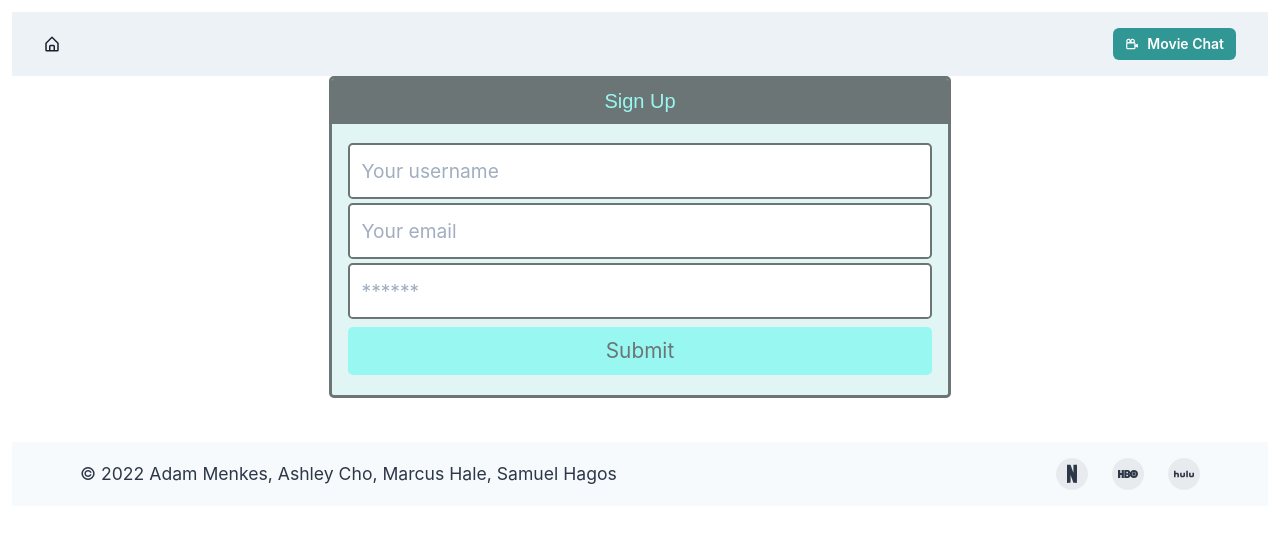
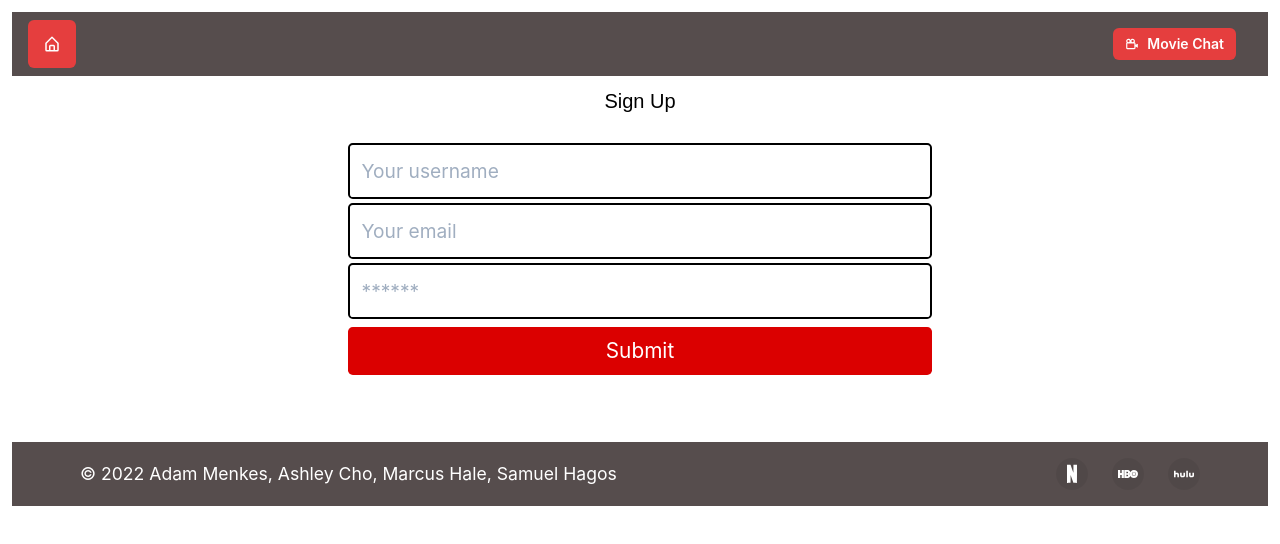
Before and after one commit to acho93/movie-chat, a React (Create React App) app in the folder client/: page /signup in a window 1280 px wide. Shown: the top 544 px of the page. Built offline with nearby package versions, Linux system fonts and the light colour scheme.

Commit message:
update css

```diff
--- a/client/src/components/Footer/index.js
+++ b/client/src/components/Footer/index.js
@@ -44,8 +44,8 @@ const SocialButton = ({
 export default function Footer() {
   return (
       <Box
-          bg={useColorModeValue('gray.50', 'gray.900')}
-          color={useColorModeValue('gray.700', 'gray.200')}>
+          bg={useColorModeValue('#564D4D', 'gray.900')}
+          color={useColorModeValue('white', 'gray.200')}>
           <Container
               as={Stack}
               maxW={'6xl'}
--- a/client/src/components/Navigation/index.js
+++ b/client/src/components/Navigation/index.js
@@ -26,7 +26,7 @@ export default function Navigation() {
 
     return (
         <>
-            <Box bg={useColorModeValue('gray.100', 'gray.900')} px={4}>
+            <Box bg={useColorModeValue('#564d4d', 'gray.900')} px={4}>
                 <Flex h={16} alignItems={'center'} justifyContent={'space-between'}>
                     <IconButton
                         as={Link}
@@ -34,13 +34,14 @@ export default function Navigation() {
                         size={'lg'}
                         icon={<BiHomeAlt />}
                         onClick={isOpen ? onClose : onOpen}
+                        colorScheme={'red'}
                     />
                     <Flex alignItems={'center'}>
                         <Menu>
                             <MenuButton
                                 as={Button}
                                 variant={'link', 'solid'}
-                                colorScheme={'teal'}
+                                colorScheme={'red'}
                                 cursor={'pointer'}
                                 size={'sm'}
                                 mr={4}
--- a/client/src/components/ReviewForm/index.js
+++ b/client/src/components/ReviewForm/index.js
@@ -65,7 +65,7 @@ const ReviewForm = () => {
   return (
     <Box
       border='solid'
-      borderColor='red'
+      borderColor='black'
       h={300}
       w={300}
       m={30}>
@@ -101,7 +101,7 @@ const ReviewForm = () => {
         <Button
           type='submit'
           leftIcon={<BsPencil />}
-          colorScheme='yellow'
+          colorScheme='red'
           variant='solid'
           w={100}>
           Submit
--- a/client/src/components/ReviewList/index.js
+++ b/client/src/components/ReviewList/index.js
@@ -46,7 +46,7 @@ function ReviewCard(props) {
             fontFamily={'body'}>
             {props.movieTitle}
           </Heading>
-          <Text color={'gray.500'}>
+          <Text color={'#564d4d'}>
             {props.reviewText}
           </Text>
           </Link>{' '}
@@ -63,7 +63,7 @@ function ReviewCard(props) {
               className="text-light">
               {props.username}
             </Link>{' '}
-            <Text color={'gray.500'}>{props.createdAt}</Text>
+            <Text color={'#564d4d'}>{props.createdAt}</Text>
             <Text>
               Comment(s): {props.commentCount}
             </Text>
@@ -87,8 +87,8 @@ const ReviewList = ({ reviews, title }) => {
   return (
       <div>
         <h3>{title}</h3>
-        <Wrapper>
-          <SimpleGrid columns={2} spacing={10}>
+        <Wrapper >
+          <SimpleGrid columns={2} spacing={10} >
             {reviews.slice(0,10).map((review) => (
               <Box>
                 <ReviewCard
--- a/client/src/index.css
+++ b/client/src/index.css
@@ -1,10 +1,11 @@
 :root {
-  --primary: #497573;
-  --secondary: #99f7f2;
+  --primary: #000;
+  --secondary: #db0000;
   --tertiary: #b2c2c1;
   --quatrinary: #cadbda;
+  --fifth: #000000;
   --light: #e1f5f4;
-  --dark: #6c7575;
+  --dark: #ffffff;
   --error: rgb(228, 46, 1);
   --border-radius: 0.3rem;
   --spacing-one: calc(1rem * 0.25);
@@ -136,14 +137,14 @@ nav a:hover {
   margin: 0 0 20px 0;
   border: 3px solid var(--dark);
   border-radius: var(--border-radius);
-  background-color: var(--light);
+  /* background-color: var(--light); */
   color: var(--dark);
 }
 
 .card-header {
-  color: var(--secondary);
+  color: var(--fifth);
   margin: 0;
-  background-color: var(--dark);
+  /* background-color: var(--dark); */
   padding: 0.625rem;
   border-radius: calc(0.18rem - 1px) calc(0.18rem - 1px) 0 0;
 }
@@ -158,6 +159,7 @@ nav a:hover {
 .form-input,
 .form-textarea {
   display: block;
+  color: #000;
 }
 
 .form-label {
@@ -170,7 +172,7 @@ nav a:hover {
   padding: 0.75rem;
   margin: 0.2rem 0;
   font-size: 1.2rem;
-  border: 2px solid var(--dark);
+  border: 2px solid var(--fifth);
   border-radius: var(--border-radius);
 }
 
@@ -186,7 +188,7 @@ nav a:hover {
   cursor: pointer;
   line-height: 20px;
   display: inline-block;
-  color: var(--secondary);
+  color: var(--fifth);
   margin-right: 0.2rem;
 }
 
@@ -752,7 +754,7 @@ nav a:hover {
 }
 
 .text-secondary {
-  color: var(--secondary);
+  color: var(--fifth);
 }
 
 .text-tertiary {
```
